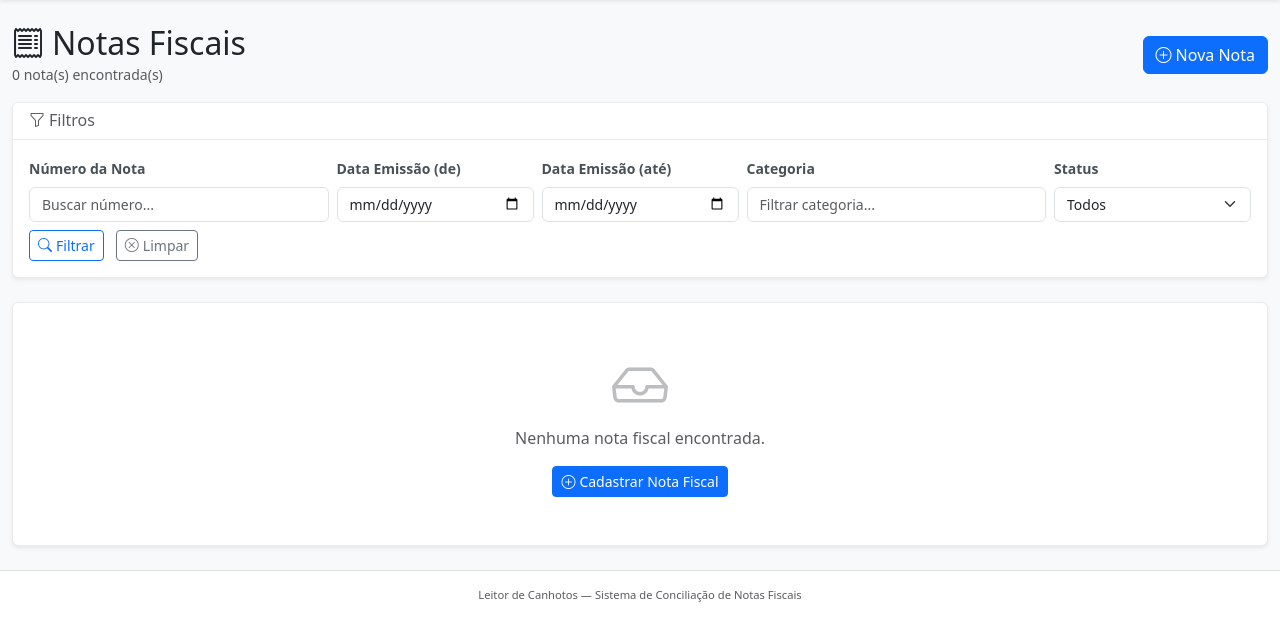
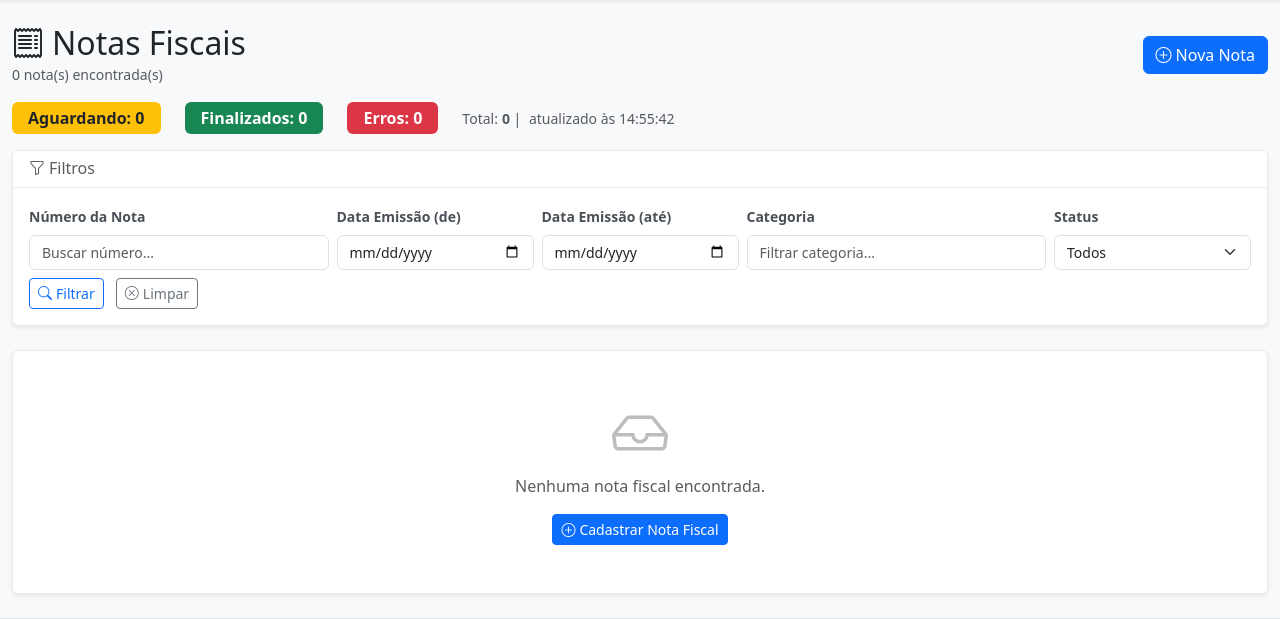
Before and after one commit to Thiagoolivs/leitor_canhotos, a Django app: page /notas/ in a window 1280 px wide. Shown: the part 56-675 px from the top of the page. Run offline with Django 4.2, Linux system fonts and the light colour scheme; data that the repository does not hold is empty; parts of the project's set-up code (start-up, migrations or seed data) failed here and were passed over.

Commit message:
feat: polling silencioso de contadores de status na lista de notas
https://claude.ai/code/session_015a9ZyRBzAdoK3oBFBqQj2Y

```diff
--- a/apps/notas/urls.py
+++ b/apps/notas/urls.py
@@ -14,4 +14,5 @@ urlpatterns = [
     path('nova/', views.NotaFiscalCreateView.as_view(), name='criar'),
     path('<int:pk>/', views.NotaFiscalDetailView.as_view(), name='detalhe'),
     path('<int:pk>/editar/', views.NotaFiscalUpdateView.as_view(), name='editar'),
+    path('api/status-counts/', views.StatusCountsView.as_view(), name='status_counts'),
 ]
--- a/apps/notas/views.py
+++ b/apps/notas/views.py
@@ -8,9 +8,10 @@ Filtering is handled by django-filter's NotaFiscalFilterSet.
 import logging
 
 from django.contrib import messages
+from django.http import JsonResponse
 from django.shortcuts import get_object_or_404, redirect
 from django.urls import reverse_lazy
-from django.views.generic import ListView, DetailView, CreateView, UpdateView
+from django.views.generic import ListView, DetailView, CreateView, UpdateView, View
 
 from apps.notas.forms import NotaFiscalFilterSet, NotaFiscalForm
 from apps.notas.models import NotaFiscal
@@ -111,3 +112,17 @@ class NotaFiscalUpdateView(UpdateView):
         context['titulo'] = f'Editar Nota Fiscal {self.object.numero}'
         context['botao'] = 'Salvar Alterações'
         return context
+
+
+class StatusCountsView(View):
+    """Returns current NotaFiscal status counts as JSON for frontend polling."""
+
+    def get(self, request):
+        from apps.notas.models import NotaFiscal, StatusNota
+        counts = {
+            'aguardando': NotaFiscal.objects.filter(status=StatusNota.AGUARDANDO_CANHOTO).count(),
+            'finalizado': NotaFiscal.objects.filter(status=StatusNota.FINALIZADO).count(),
+            'erro': NotaFiscal.objects.filter(status=StatusNota.ERRO).count(),
+            'total': NotaFiscal.objects.count(),
+        }
+        return JsonResponse(counts)
--- a/templates/base.html
+++ b/templates/base.html
@@ -89,5 +89,6 @@
         integrity="sha384-C6RzsynM9kWDrMNeT87bh95OGNyZPhcTNXj1NW7RuBCsyN/o0jlpcV8Qyq46cDfL"
         crossorigin="anonymous"></script>
 {% block extra_scripts %}{% endblock %}
+{% block extra_js %}{% endblock %}
 </body>
 </html>
--- a/templates/notas/lista.html
+++ b/templates/notas/lista.html
@@ -14,6 +14,30 @@
     <a href="{% url 'notas:criar' %}" class="btn btn-primary">
       <i class="bi bi-plus-circle me-1"></i>Nova Nota
     </a>
+  </div>
+</div>
+
+<!-- Status bar — updated silently by polling -->
+<div class="row mb-3" id="status-bar">
+  <div class="col-auto">
+    <span class="badge bg-warning text-dark fs-6 px-3 py-2">
+      Aguardando: <span id="count-aguardando">—</span>
+    </span>
+  </div>
+  <div class="col-auto">
+    <span class="badge bg-success fs-6 px-3 py-2">
+      Finalizados: <span id="count-finalizado">—</span>
+    </span>
+  </div>
+  <div class="col-auto">
+    <span class="badge bg-danger fs-6 px-3 py-2">
+      Erros: <span id="count-erro">—</span>
+    </span>
+  </div>
+  <div class="col-auto text-muted small d-flex align-items-center">
+    Total: <span id="count-total" class="ms-1 fw-bold">—</span>
+    &nbsp;|&nbsp;
+    <span id="last-update" class="ms-1">atualizando...</span>
   </div>
 </div>
 
@@ -182,3 +206,37 @@
 </nav>
 {% endif %}
 {% endblock %}
+
+{% block extra_js %}
+<script>
+(function () {
+  var POLL_INTERVAL = 30000; // 30 seconds
+  var apiUrl = "{% url 'notas:status_counts' %}";
+
+  function pad(n) { return n < 10 ? '0' + n : n; }
+
+  function updateCounts(data) {
+    document.getElementById('count-aguardando').textContent = data.aguardando;
+    document.getElementById('count-finalizado').textContent = data.finalizado;
+    document.getElementById('count-erro').textContent = data.erro;
+    document.getElementById('count-total').textContent = data.total;
+    var now = new Date();
+    document.getElementById('last-update').textContent =
+      'atualizado às ' + pad(now.getHours()) + ':' + pad(now.getMinutes()) + ':' + pad(now.getSeconds());
+  }
+
+  function fetchCounts() {
+    fetch(apiUrl, { credentials: 'same-origin' })
+      .then(function (r) { return r.json(); })
+      .then(updateCounts)
+      .catch(function () {
+        document.getElementById('last-update').textContent = 'erro ao atualizar';
+      });
+  }
+
+  // Fetch immediately on page load, then every 30s
+  fetchCounts();
+  setInterval(fetchCounts, POLL_INTERVAL);
+})();
+</script>
+{% endblock %}
```
